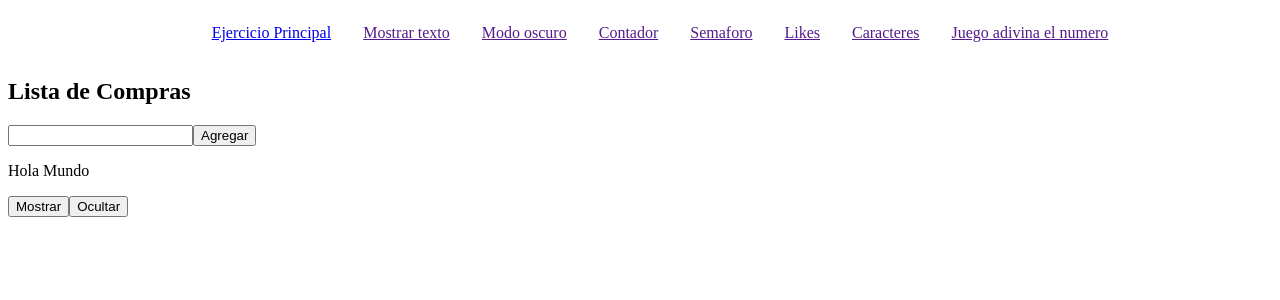
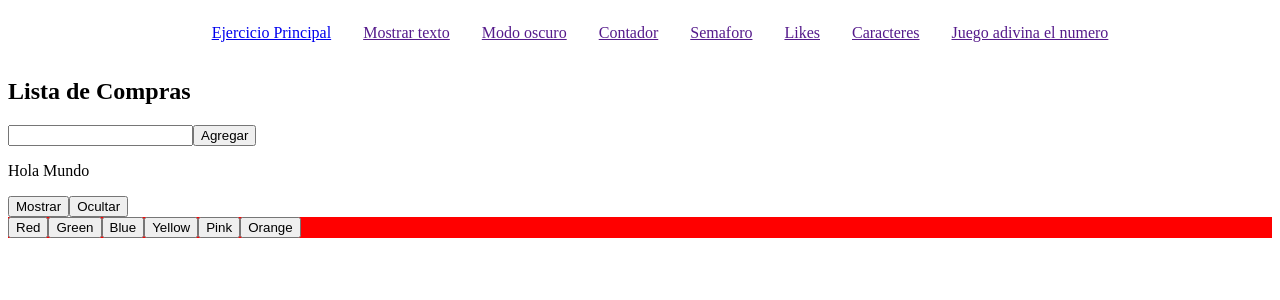
Before and after one commit to Chimal-sn/Manejo-de-Estado, a React (Vite) app in the folder manejo-estado/: page / in a window 1280 px wide. Shown: the top 300 px of the page. Built offline with nearby package versions, Linux system fonts and the light colour scheme.

Commit message:
Ft. Cambiar fondo

```diff
--- a/manejo-estado/src/App.jsx
+++ b/manejo-estado/src/App.jsx
@@ -1,11 +1,13 @@
 import ListaCompras from './componentes/ListaCompras'
 import MostrarTexto from './componentes/mostrarTexto'
+import Fondo from './componentes/fondo'
 
 function App() {
   return (
     <>
       <ListaCompras />
       <MostrarTexto />
+      <Fondo />
     </>
   )
 }
--- /dev/null
+++ b/manejo-estado/src/componentes/fondo.jsx
@@ -0,0 +1,25 @@
+import { useState } from "react";
+
+function Fondo() {
+
+    const [color, setColor] = useState(["red"])
+
+    const cambiarColor = (color) => {
+        setColor(color)
+    }
+
+    return (
+        <div style={{ backgroundColor: color }}>
+            <button onClick={() => cambiarColor("red")}>Red</button>
+            <button onClick={() => cambiarColor("green")}>Green</button>
+            <button onClick={() => cambiarColor("blue")}>Blue</button>
+            <button onClick={() => cambiarColor("yellow")}>Yellow</button>
+            <button onClick={() => cambiarColor("pink")}>Pink</button>
+            <button onClick={() => cambiarColor("orange")}>Orange</button>
+        </div>
+    )
+
+}
+
+
+export default Fondo
```
